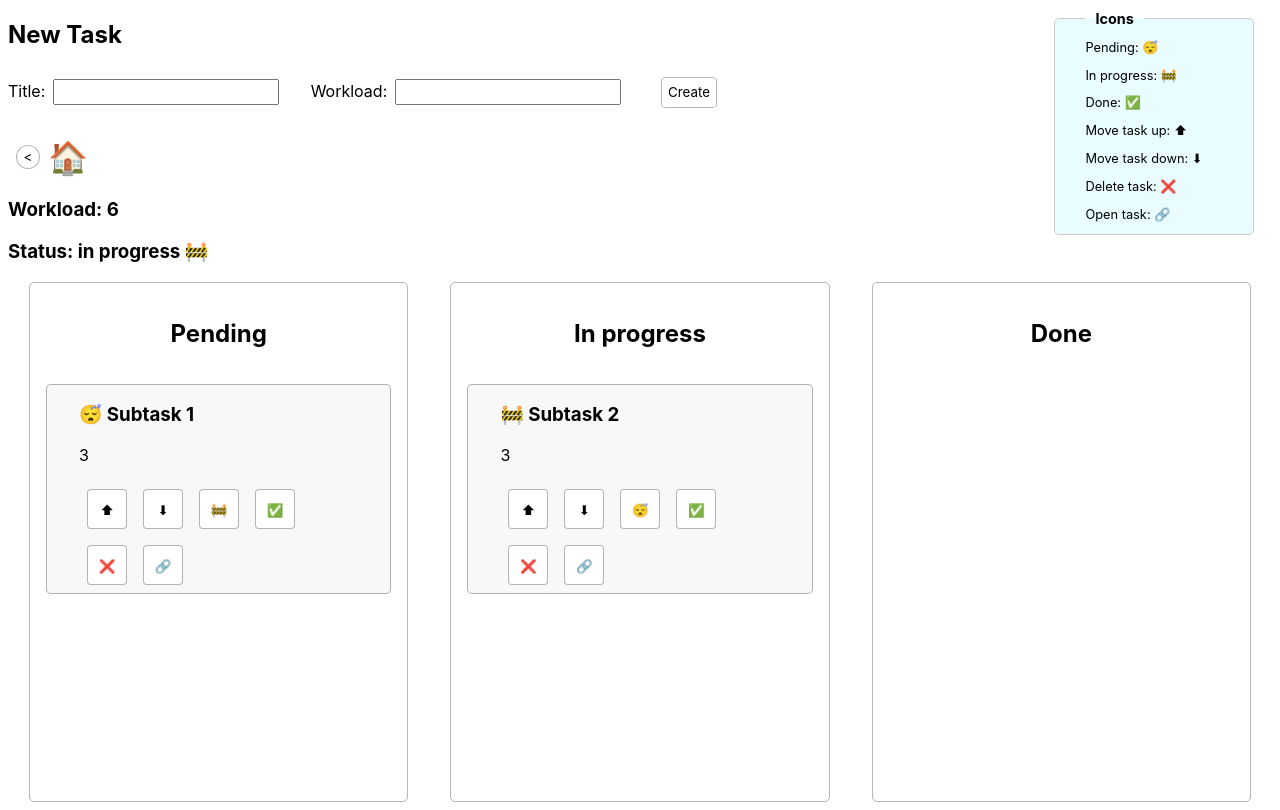
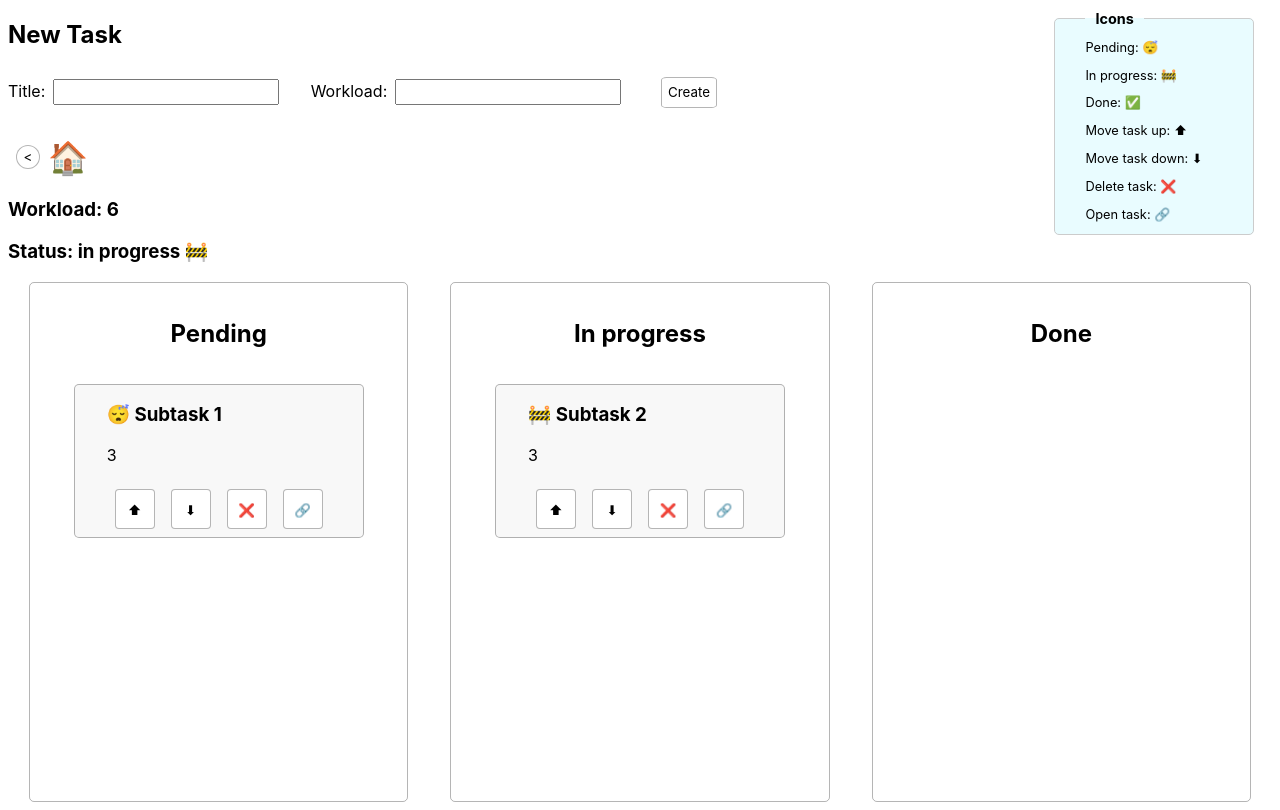
Before and after one commit to noel-lopez/react-todoList, a React (Create React App) app: page / in a window 1280 px wide. Built offline with nearby package versions, Linux system fonts and the light colour scheme.

Commit message:
removed tasks status change buttons as not needed

```diff
--- a/src/components/Card/index.js
+++ b/src/components/Card/index.js
@@ -13,12 +13,12 @@ const CardComponent = ({
 }) => {
   // TODO: use svg icons instead of emojis
 
-  const onPendingButtonClick = () => changeStatus("pending");
+  /* const onPendingButtonClick = () => changeStatus("pending");
   const onInProgressButtonClick = () => changeStatus("in progress");
   const onDoneButtonClick = () => changeStatus("done");
   const pendingEmoji = getEmoji("pending");
   const inProgressEmoji = getEmoji("in progress");
-  const doneEmoji = getEmoji("done");
+  const doneEmoji = getEmoji("done"); */
   const deleteEmoji = getEmoji("delete");
   const goToTaskEmoji = getEmoji("goToTask");
 
@@ -42,7 +42,7 @@ const CardComponent = ({
         text="⬇"
         square
       />
-      <Button
+      {/* <Button
         onClick={onPendingButtonClick}
         text={pendingEmoji}
         square
@@ -59,7 +59,7 @@ const CardComponent = ({
         text={doneEmoji}
         square
         renderWhen={task.status !== 'done'}
-      />
+      /> */}
       <Button
         onClick={deleteTask}
         text={deleteEmoji}
```
